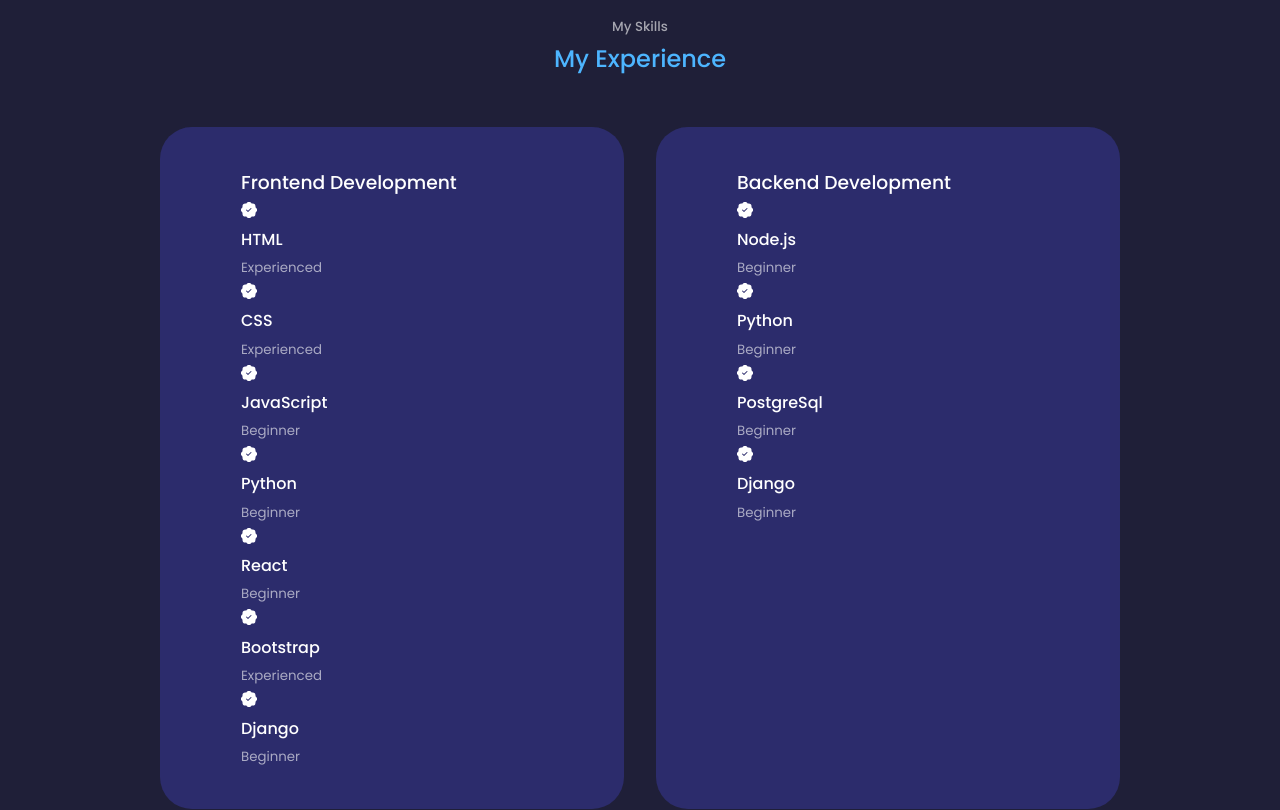
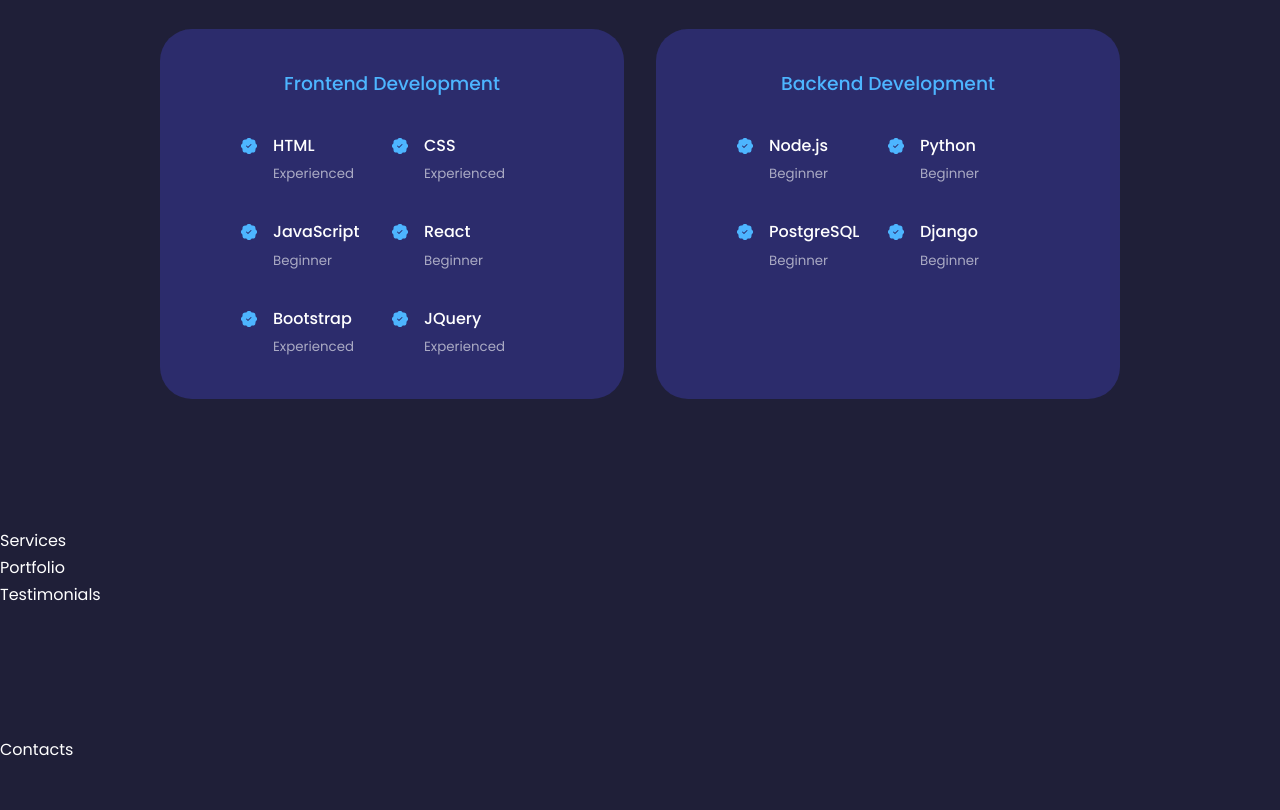
Before and after one commit to RicardoIT-Web/portfolio, a React (Create React App) app: page / in a window 1280 px wide. Shown: the part 1840-2650 px from the top of the page. Built offline with nearby package versions, Linux system fonts and the light colour scheme.

Commit message:
finalise experience content and styling

```diff
--- a/src/components/about/About.jsx
+++ b/src/components/about/About.jsx
@@ -8,6 +8,7 @@
 const About = () => {
   return (
     <section id="about">
+      <br/>
       <h5 className='section_top'>Get to know</h5>
       <h2>About Me</h2>
 
--- a/src/components/about/about.css
+++ b/src/components/about/about.css
@@ -1,7 +1,3 @@
-.section_top {
-    margin-top: 5rem;
-}
-
 .about__container {
     display: grid;
     grid-template-columns: 35% 50%;
--- a/src/components/experience/Experience.jsx
+++ b/src/components/experience/Experience.jsx
@@ -5,6 +5,7 @@
 const Experience = () => {
   return (
     <section id='experience'>
+      <br />
       <h5>My Skills</h5>
       <h2>My Experience</h2>
 
@@ -13,39 +14,46 @@
           <h3>Frontend Development</h3>
           <div className="experience__content">
             <article className='experience__details'>
-              <BsPatchCheckFill />
+              <BsPatchCheckFill className="experience__details-icon"/>
+              <div>
                 <h4>HTML</h4>
                 <small className='text-light'>Experienced</small>
+              </div>
             </article>
             <article className='experience__details'>
-              <BsPatchCheckFill />
+              <BsPatchCheckFill className="experience__details-icon"/>
+              <div>
                 <h4>CSS</h4>
                 <small className='text-light'>Experienced</small>
+              </div>
             </article>
             <article className='experience__details'>
-              <BsPatchCheckFill />
+              <BsPatchCheckFill className="experience__details-icon"/>
+              <div>
                 <h4>JavaScript</h4>
                 <small className='text-light'>Beginner</small>
+              </div>
             </article>
             <article className='experience__details'>
-              <BsPatchCheckFill />
-              <h4>Python</h4>
+              <BsPatchCheckFill className="experience__details-icon"/>
+              <div>
+                <h4>React</h4>
                 <small className='text-light'>Beginner</small>
+              </div>
             </article>
             <article className='experience__details'>
-              <BsPatchCheckFill />
-              <h4>React</h4>
-              <small className='text-light'>Beginner</small>
+              <BsPatchCheckFill className="experience__details-icon"/>
+              <div>
+                <h4>Bootstrap</h4>
+                <small className='text-light'>Experienced</small>
+              </div>
             </article>
             <article className='experience__details'>
-              <BsPatchCheckFill />
-              <h4>Bootstrap</h4>
+              <BsPatchCheckFill className="experience__details-icon"/>
+              <div>
+                <h4>JQuery</h4>
                 <small className='text-light'>Experienced</small>
-            </article>
-            <article className='experience__details'>
-              <BsPatchCheckFill />
-              <h4>Django</h4>
-              <small className='text-light'>Beginner</small>
+              </div>
             </article>
           </div>
         </div>
@@ -54,24 +62,32 @@
         <h3>Backend Development</h3>
           <div className="experience__content">
             <article className='experience__details'>
-              <BsPatchCheckFill />
+              <BsPatchCheckFill className="experience__details-icon"/>
+              <div>
                 <h4>Node.js</h4>
                 <small className='text-light'>Beginner</small>
+              </div>
             </article>
             <article className='experience__details'>
-              <BsPatchCheckFill />
+              <BsPatchCheckFill className="experience__details-icon"/>
+              <div>
                 <h4>Python</h4>
                 <small className='text-light'>Beginner</small>
+              </div>
             </article>
             <article className='experience__details'>
-              <BsPatchCheckFill />
-              <h4>PostgreSql</h4>
+              <BsPatchCheckFill className="experience__details-icon"/>
+              <div>
+                <h4>PostgreSQL</h4>
                 <small className='text-light'>Beginner</small>
+              </div>
             </article>
             <article className='experience__details'>
-              <BsPatchCheckFill />
+              <BsPatchCheckFill className="experience__details-icon"/>
+              <div>
                 <h4>Django</h4>
                 <small className='text-light'>Beginner</small>
+              </div>
             </article>
           </div>
         </div>
--- a/src/components/experience/experience.css
+++ b/src/components/experience/experience.css
@@ -17,3 +17,54 @@
     border-color: var(--color-primary-variant);
     cursor: default;
 }
+
+.experience__container > div h3 {
+    text-align: center;
+    margin-bottom: 2rem;
+    color: var(--color-primary);
+}
+
+.experience__content {
+    display: grid;
+    grid-template-columns: 1fr 1fr;
+    row-gap: 2rem;
+}
+
+.experience__details {
+    display: flex;
+    gap: 1rem;
+}
+
+.experience__details-icon {
+    margin-top: 6px;
+    color: var(--color-primary);
+}
+
+/* ==== Media Queries for tablets ==== */
+@media screen and (max-width: 1024px) {
+    .experience__container {
+        grid-template-columns: 1fr;
+    }
+
+    .experience__container > div {
+        width: 80%;
+        padding: 1.5rem 6rem;
+        margin: 0 auto;
+    }
+
+    .experience__content {
+        padding: 1rem;
+    }
+}
+
+/* ==== Media Queries for phones ==== */
+@media screen and (max-width: 600px) {
+    .experience__container {
+        gap: 1rem;
+    }
+
+    .experience__container > div {
+        width: 100%;
+        padding: 2rem 1rem;
+    }
+}
--- a/src/index.css
+++ b/src/index.css
@@ -60,7 +60,6 @@
 
 section {
     margin-top: 8rem;
-    height: 100vh;
 }
 
 section > h2,
```
Lines whose indentation alone changed are shown as unchanged.
